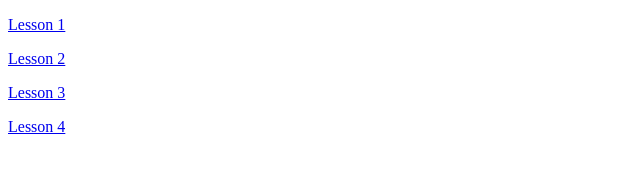
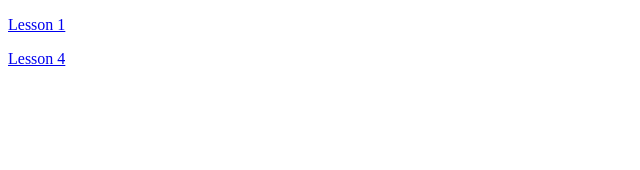
Before and after one commit to TaniaNick/Beetroot, a plain HTML site: page index.html in a window 1280 px wide. Shown: the whole page, without its empty margins (0-640 px from the left). Drawn offline with Linux system fonts and the light colour scheme.

```diff
--- a/index.html
+++ b/index.html
@@ -8,8 +8,8 @@
 </head>
 <body>
    <p><a href="lesson1/index.html">Lesson 1</a></p>
-   <p><a href="lesson2/index.html">Lesson 2</a></p>
-   <p><a href="lesson3/index.html">Lesson 3</a></p>
+  <!-- <p><a href="lesson2/index.html">Lesson 2</a></p>
+   <p><a href="lesson3/index.html">Lesson 3</a></p>-->
    <p><a href="lesson4/index.html">Lesson 4</a></p>
 </body>
 </html>
```
